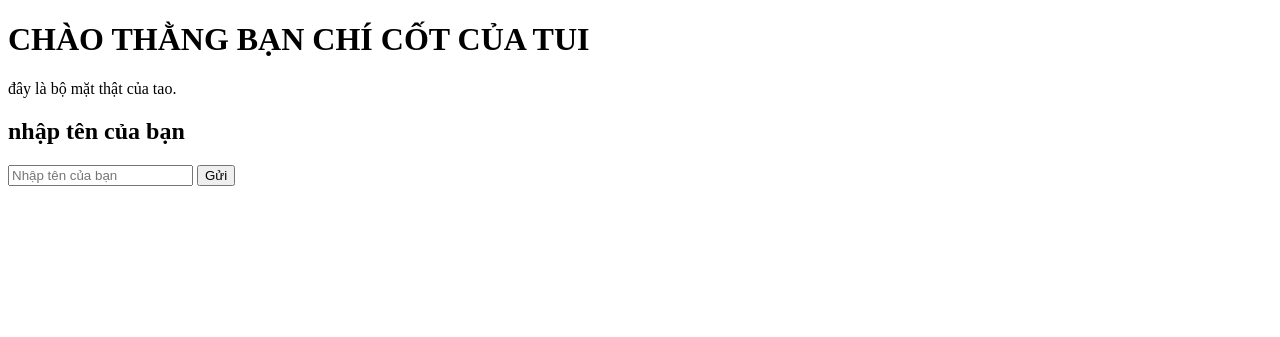
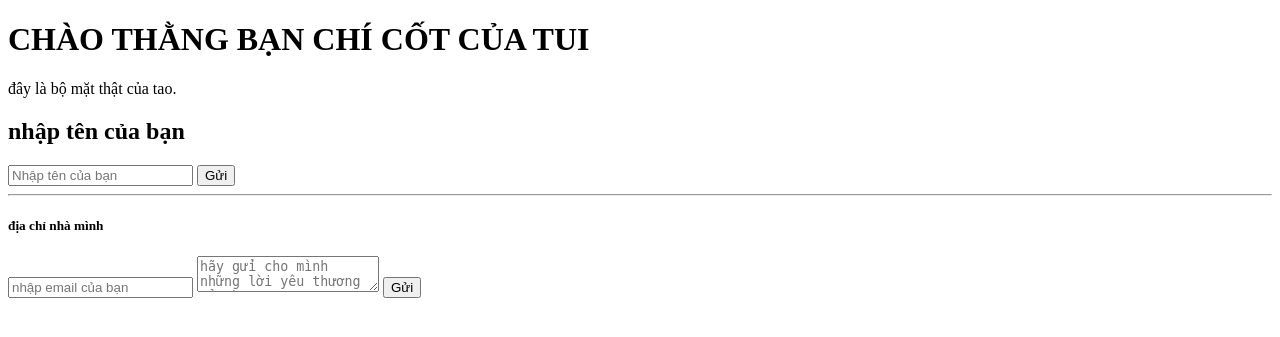
Before and after one commit to thanhhunghehe/home, a Flask app: page / in a window 1280 px wide. Shown: the top 337 px of the page. Run offline with Flask 3, Linux system fonts and the light colour scheme.

Commit message:
thay đổi giao diện index.html, và sửa app.py

```diff
--- a/app.py
+++ b/app.py
@@ -2,11 +2,13 @@ from flask import Flask, render_template, request
 app = Flask(__name__)
 @app.route('/', methods=['GET', 'POST'])  # định nghĩa route cho trang chủ
 def home():#sẽ gọi hàm home
-    ten = None
+    ten = email = message = None  # khởi tạo biến ten, email, message với giá trị None
     if request.method == 'POST':  # kiểm tra nếu là phương thức POST
         ten = request.form.get('ten')  # lấy giá trị của trường 'ten' từ form
-    # nếu không có giá trị
-    return render_template ('index.html', ten=ten)#trả về nội dung của file index.html trong thư mục templates
+        email = request.form.get('email')  # lấy giá trị của trường 'email' từ form
+        message = request.form.get('message')  # lấy giá trị của trường 'message' từ form
+
+    return render_template ('index.html', ten=ten, email=email, message=message)#trả về nội dung của file index.html trong thư mục templates
 if __name__ == '__main__':
     import os # kiểm tra nếu biến môi trường FLASK_ENV là 'development'
     port = int(os.environ.get('PORT', 5000))  # lấy cổng từ biến môi trường hoặc mặc định là 5000
--- a/templates/index.html
+++ b/templates/index.html
@@ -15,3 +15,9 @@
          <h3 >chào {{ ten }}!</h3>
          <h4>mày là một thằng chó</h4>
     {% endif %}<!-- nếu không có biến ten thì không hiển thị -->
+<hr>
+<h5>địa chỉ nhà mình</h5>
+<form  method="post">
+    <input type email name="email" placeholder="nhập email của bạn", required>
+    <textarea name="message" placeholder="hãy gửi cho mình những lời yêu thương của bạn"></textarea>
+    <button type="submit">Gửi</button>
```
